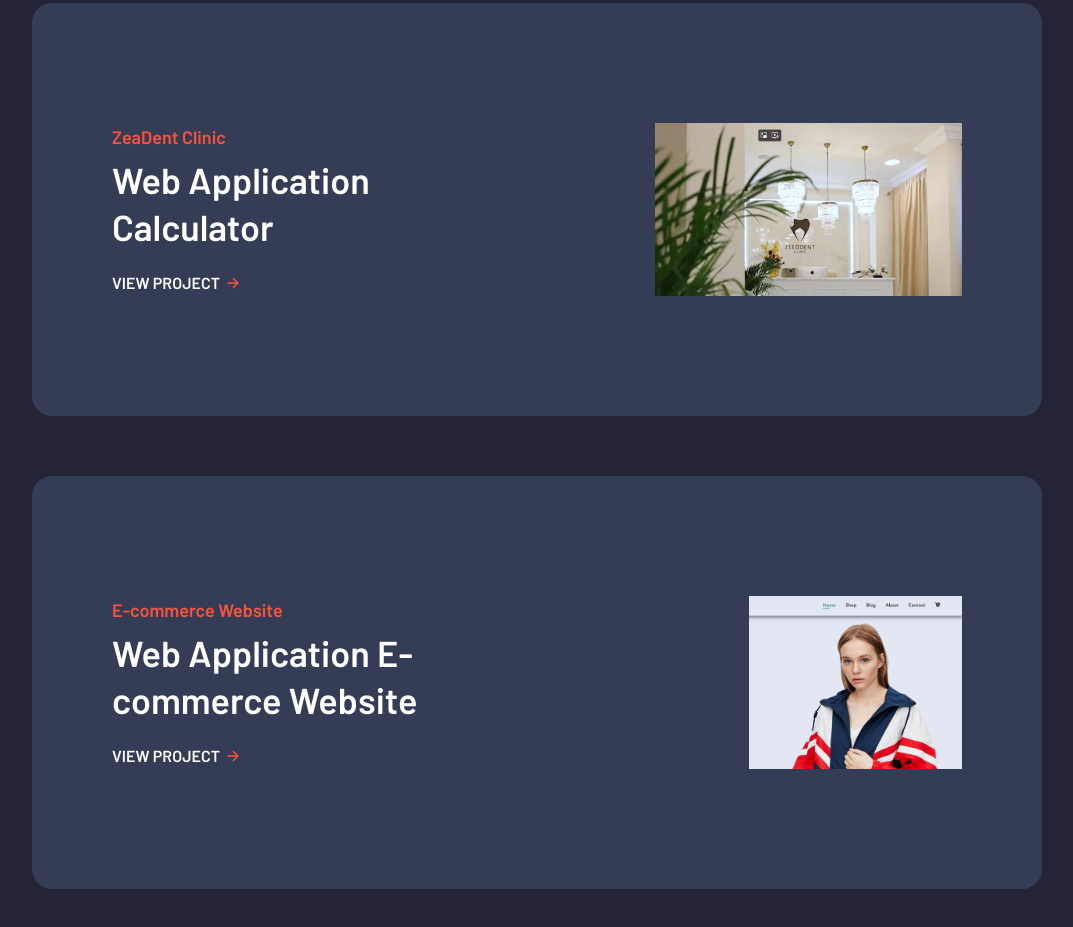
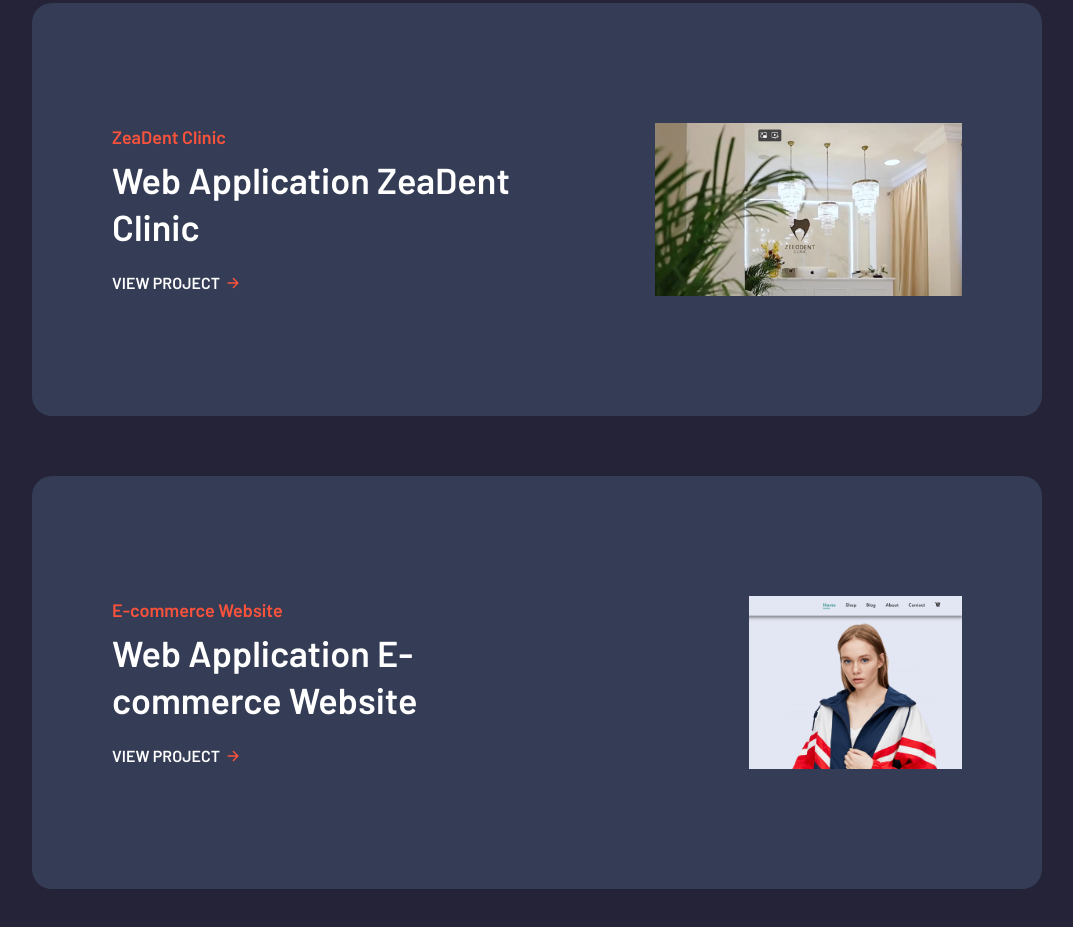
Before and after one commit to ionutpetru4046/Portofolio-2024, a plain HTML site: page index.html in a window 1280 px wide. Shown: the part 3004-3931 px from the top of the page, without its empty margins (103-1176 px from the left). Drawn offline with nearby package versions, Linux system fonts and the light colour scheme; a script that the page names is missing.

Commit message:
Update index.html

```diff
--- a/index.html
+++ b/index.html
@@ -253,7 +253,7 @@
 
                   <p class="card-subtitle">ZeaDent Clinic</p>
 
-                  <h3 class="h3 card-title">Web Application Calculator</h3>
+                  <h3 class="h3 card-title">Web Application ZeaDent Clinic</h3>
 
                   <span class="btn-link">
                     <span>View Project</span>
```
